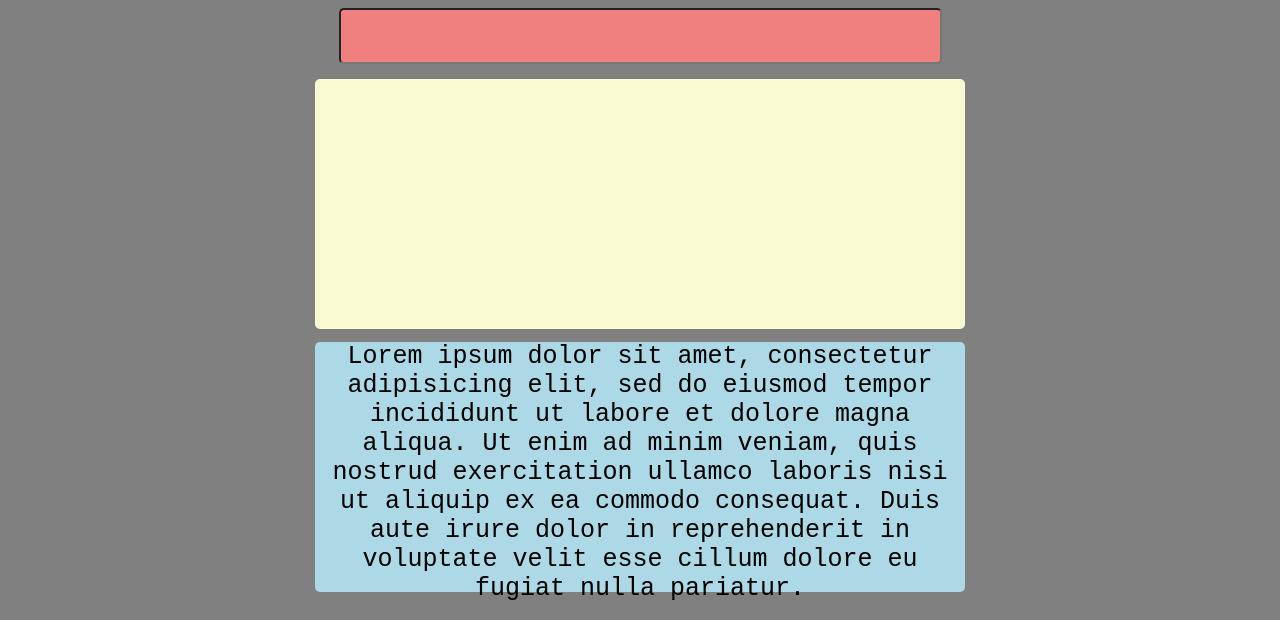
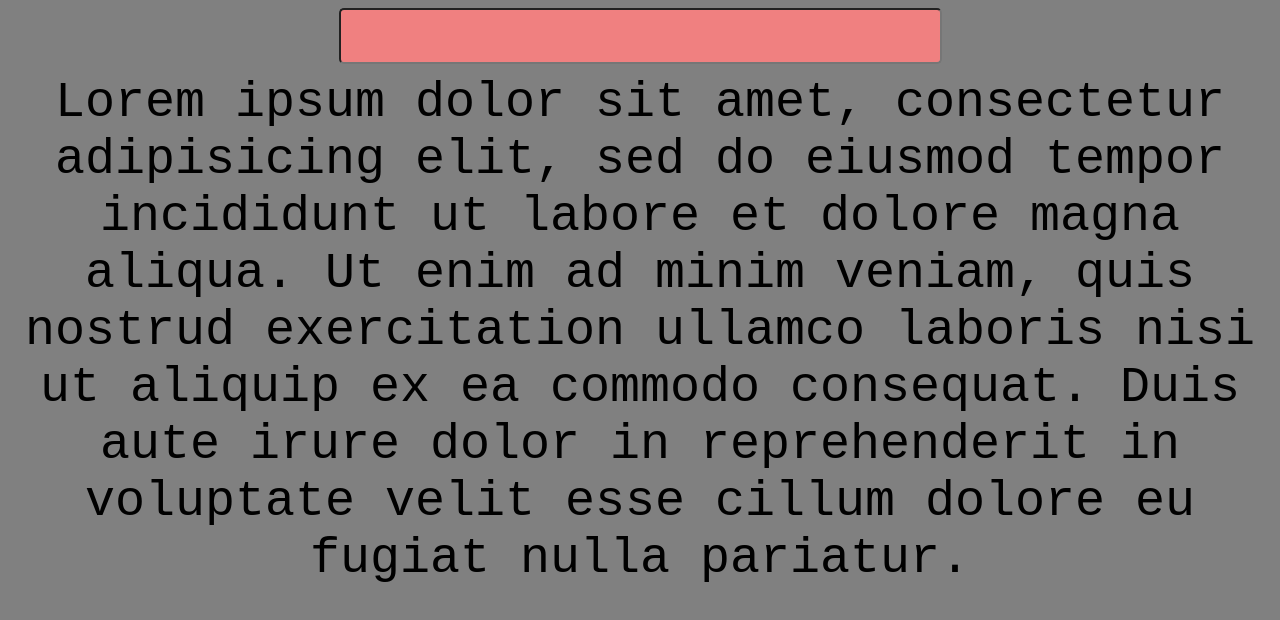
Before and after one commit to Luke-Brb/Typing-speed, a plain HTML site: page index.html in a window 1280 px wide. Shown: the part 273-893 px from the top of the page. Drawn offline with Linux system fonts and the light colour scheme.

Commit message:
Update style.css

```diff
--- a/style.css
+++ b/style.css
@@ -47,26 +47,3 @@ body {
     line-height: 50px;
     font-size: 25px;
 }
-
-#display {
-	overflow-wrap: break-word;
-    background-color: lightgoldenrodyellow;
-    margin: 5px;
-    width: 650px;
-    height: 250px;
-    border-radius: 5px;
-    font-size: 25px;
-}
-
-#lorem {
-	user-select: none;
-	-webkit-user-select: none;
-    -ms-user-select: none;
-	-moz-user-select: none;
-    background-color: lightblue;
-    margin: 8px;
-    width: 650px;
-    height: 250px;
-    border-radius: 5px;
-    font-size: 25px;
-}
```
